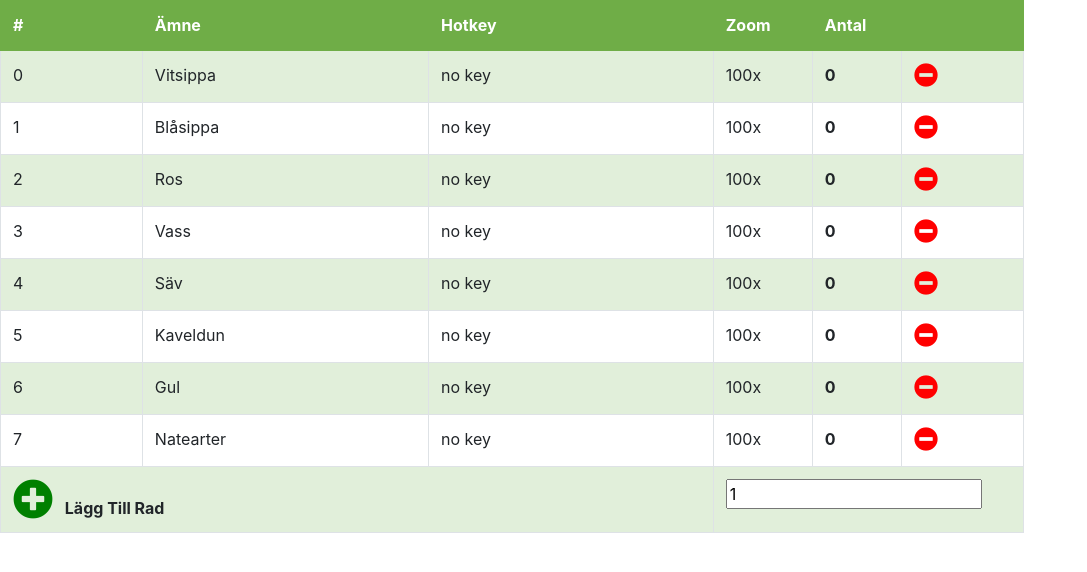
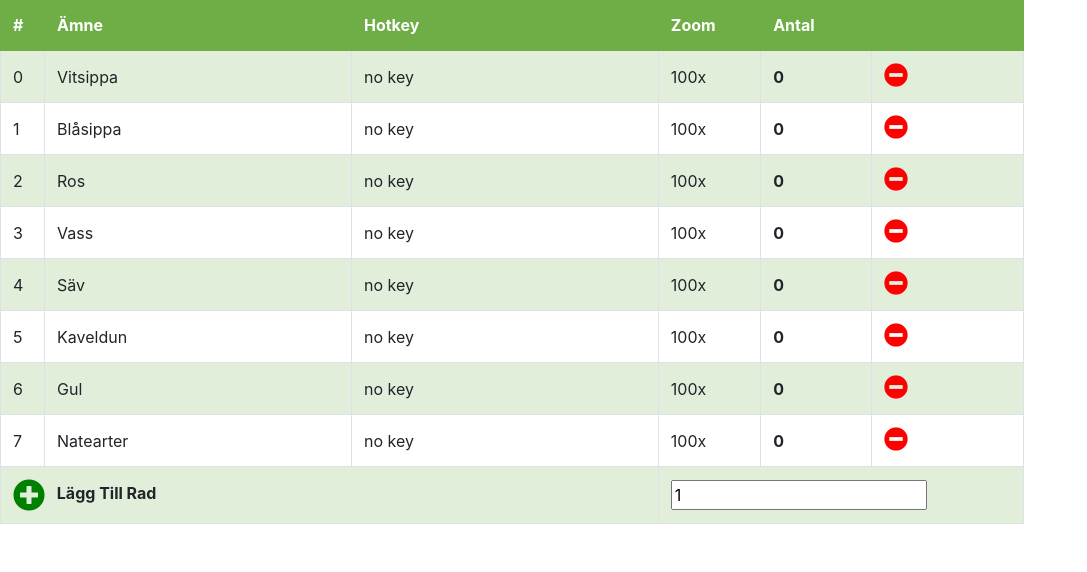
Before and after one commit to Nermin99/Tally-Counter, a website: page app/index.html in a window 1280 px wide. Shown: the whole page, without its empty margins (0-1087 px from the left). Drawn offline with Linux system fonts and the light colour scheme.

Commit message:
aligned "lägg till rad"

```diff
--- a/app/css/style.css
+++ b/app/css/style.css
@@ -1,3 +1,18 @@
+#root {
+  display: inline-block;
+  width: 80%;
+  margin-right: 0;
+  margin-bottom: 10rem;
+}
+
+aside {
+  display: inline-block;
+}
+
+aside button {
+  display: block;
+}
+
 .hotkey, .pointer {
   cursor: pointer;
 }
@@ -8,22 +23,16 @@
   left: 100px;
 }
 
-#addRtext {
-  height: inherit;
-  line-height: inherit;
-}
-
 /* Custom bootstrap */
-.table {
-  width: 80%;
-  margin-bottom: 10rem;
+.table th, .table td {
+  vertical-align: middle;
 }
 
 .table tr {
   transition: all 0.07s ease;
 }
 
-.table td.id { width: 15%; }
+.table td.index { width: 15%; }
 .table td.substance { width: 30%; }
 .table td.hotkey { width: 30%; }
 .table td.zoom { width: 10%; }
@@ -37,20 +46,21 @@
   background-color: #fff;
 }
 
-.table-hover tbody tr:hover {
-  background-color: rgba(0, 0, 0, 0.075);
-}
-
 .table .thead-dark th {
   background-color: #6fad47;
   border-color: #6fad47;
 }
 
+.table-hover tbody tr:hover {
+  background-color: rgba(0, 0, 0, 0.075);
+}
+
 /* Custom fontawesome */
 .fa-plus-circle {
   color: green;
-  font-size: 2.5rem;
+  font-size: 2rem;
   margin-right: 0.5rem;
+  vertical-align: inherit;
 }
 
 .fa-minus-circle {
```
